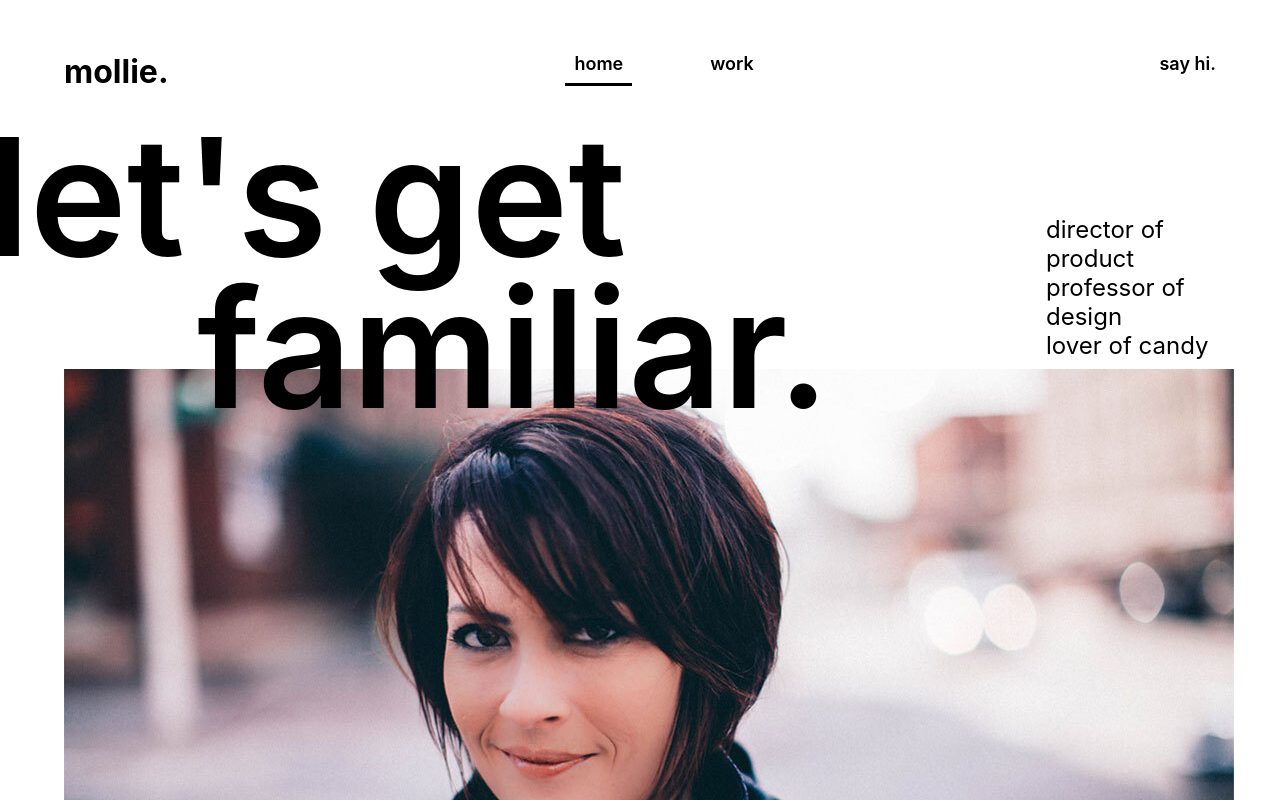
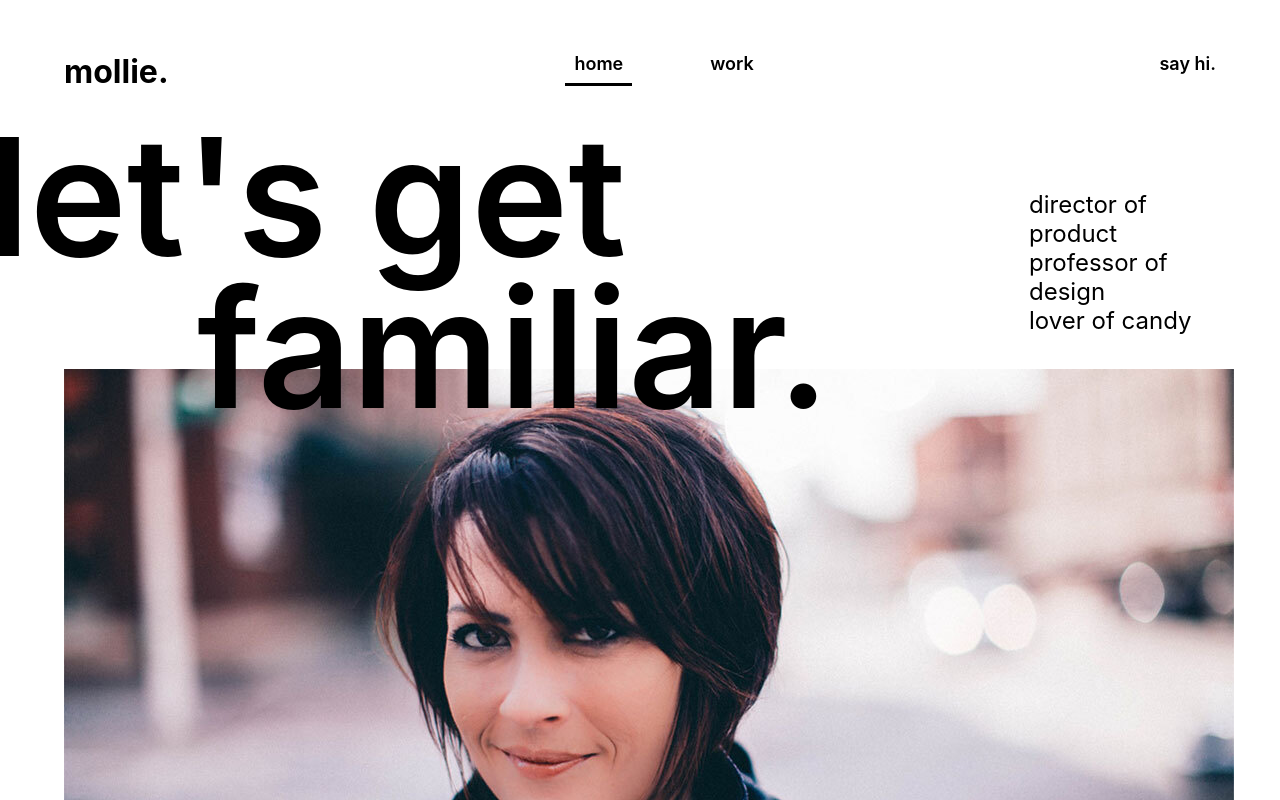
Before and after one commit to adamjerickson/M-Website, a React (Create React App) app: page / in a window 1280 px wide. Shown: the top 800 px of the page. Built offline with nearby package versions, Linux system fonts and the light colour scheme.

Commit message:
Fixed floating on the 'cute little paragraph'

```diff
--- a/src/pages/home/Greeting.js
+++ b/src/pages/home/Greeting.js
@@ -49,6 +49,12 @@ const LittleBox = styled.div`
   line-height: 21px;
   text-align: left;
   z-index: 1;
+
+  @media screen and (min-width: 1252px) {
+    float: left;
+    margin-left: 1029px;
+    margin-top: 25px;
+  }
 
   @media screen and (max-width: 950px) {
     display: none;
```
